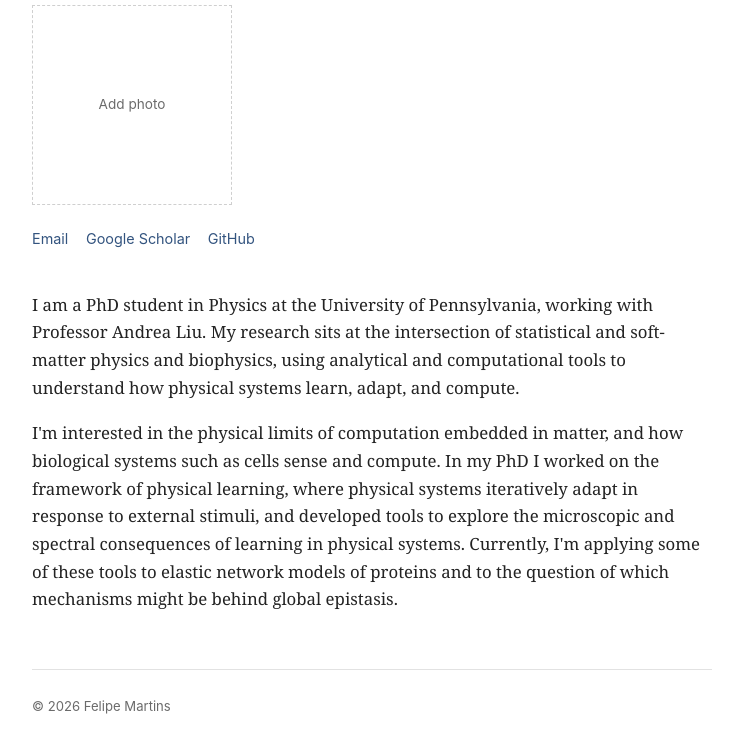
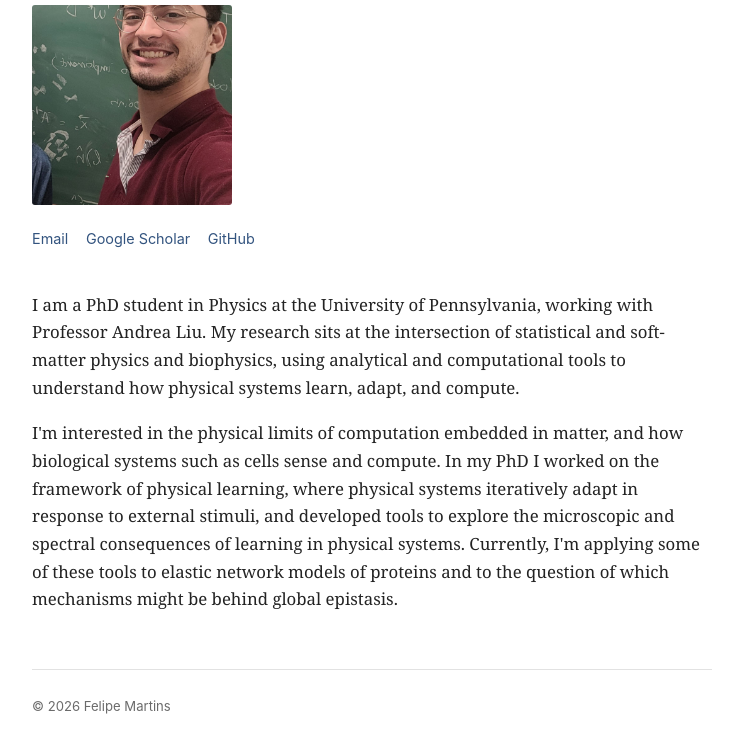
Before and after one commit to ftmartins/ftmartins.github.io, a plain HTML site: page index.html in a window 1280 px wide. Shown: the part 155-906 px from the top of the page, without its empty margins (268-999 px from the left). Drawn offline with Linux system fonts and the light colour scheme.

Commit message:
Update index.html

```diff
--- a/index.html
+++ b/index.html
@@ -23,9 +23,7 @@
       </header>
 
       <main class="page-content">
-        <div class="photo-placeholder" aria-label="Profile photo placeholder">
-          Add photo
-        </div>
+        <img class="profile-photo" src="photoFM.jpeg" alt="Felipe Martins" />
 
         <ul class="contact-links">
           <li><a href="mailto:your-email@example.com">Email</a></li>
```
